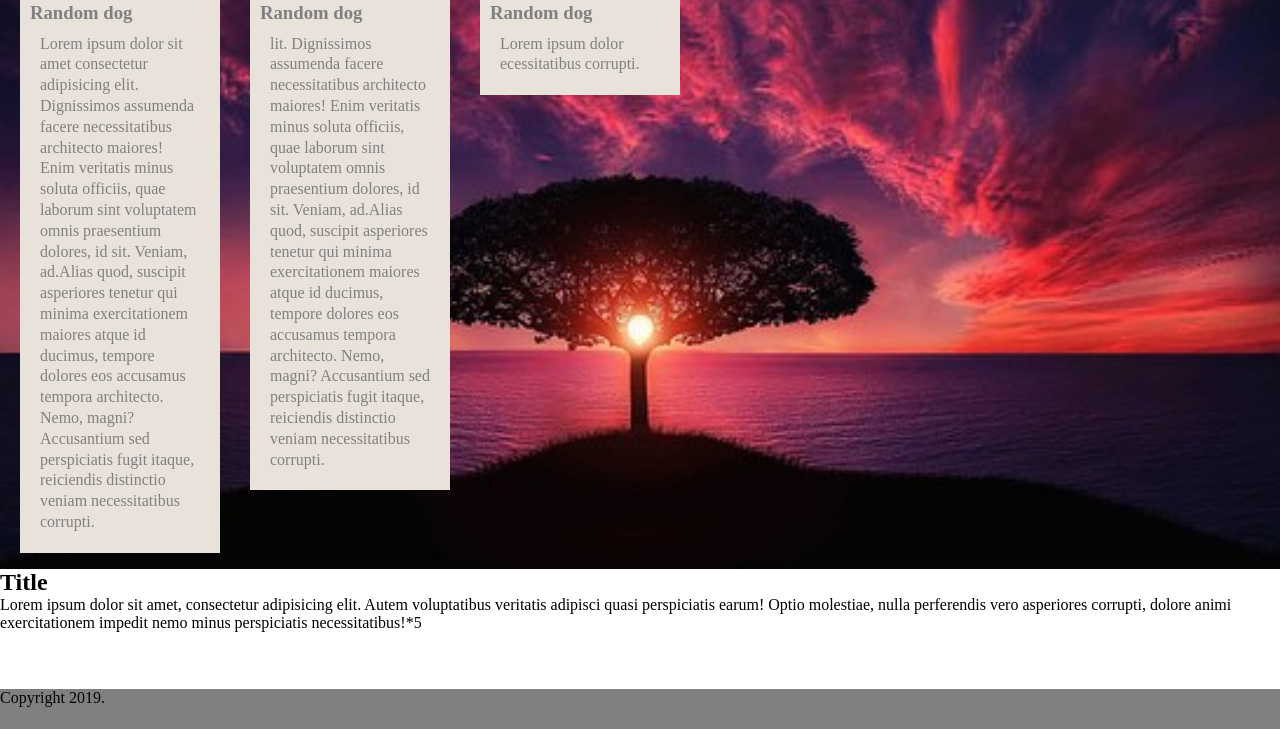
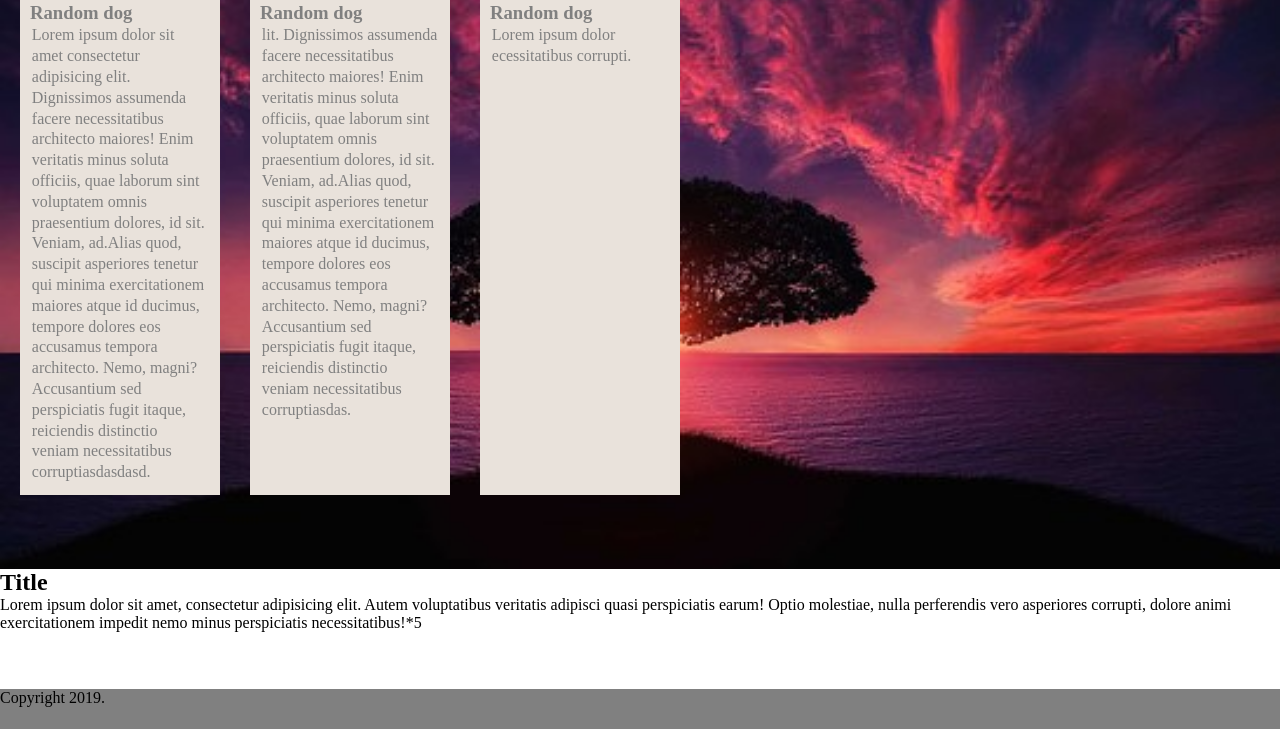
Before and after one commit to khazaddoom/Daily-CSS-Learning, a plain HTML site: page index.html in a window 1280 px wide. Shown: the part 191-920 px from the top of the page. Drawn offline with Linux system fonts and the light colour scheme.

Commit message:
more learning

```diff
--- a/index.html
+++ b/index.html
@@ -20,7 +20,7 @@
                     Random dog
                 </h3>
                 <p class="testimonial__description">
-                    Lorem ipsum dolor sit amet consectetur adipisicing elit. Dignissimos assumenda facere necessitatibus architecto maiores! Enim veritatis minus soluta officiis, quae laborum sint voluptatem omnis praesentium dolores, id sit. Veniam, ad.Alias quod, suscipit asperiores tenetur qui minima exercitationem maiores atque id ducimus, tempore dolores eos accusamus tempora architecto. Nemo, magni? Accusantium sed perspiciatis fugit itaque, reiciendis distinctio veniam necessitatibus corrupti.
+                    Lorem ipsum dolor sit amet consectetur adipisicing elit. Dignissimos assumenda facere necessitatibus architecto maiores! Enim veritatis minus soluta officiis, quae laborum sint voluptatem omnis praesentium dolores, id sit. Veniam, ad.Alias quod, suscipit asperiores tenetur qui minima exercitationem maiores atque id ducimus, tempore dolores eos accusamus tempora architecto. Nemo, magni? Accusantium sed perspiciatis fugit itaque, reiciendis distinctio veniam necessitatibus corruptiasdasdasd.
                 </p>
             </div>
 
@@ -30,7 +30,7 @@
                     Random dog
                 </h3>
                 <p class="testimonial__description">
-                 lit. Dignissimos assumenda facere necessitatibus architecto maiores! Enim veritatis minus soluta officiis, quae laborum sint voluptatem omnis praesentium dolores, id sit. Veniam, ad.Alias quod, suscipit asperiores tenetur qui minima exercitationem maiores atque id ducimus, tempore dolores eos accusamus tempora architecto. Nemo, magni? Accusantium sed perspiciatis fugit itaque, reiciendis distinctio veniam necessitatibus corrupti.
+                 lit. Dignissimos assumenda facere necessitatibus architecto maiores! Enim veritatis minus soluta officiis, quae laborum sint voluptatem omnis praesentium dolores, id sit. Veniam, ad.Alias quod, suscipit asperiores tenetur qui minima exercitationem maiores atque id ducimus, tempore dolores eos accusamus tempora architecto. Nemo, magni? Accusantium sed perspiciatis fugit itaque, reiciendis distinctio veniam necessitatibus corruptiasdas.
                 </p>
             </div>
 
--- a/styles.css
+++ b/styles.css
@@ -34,6 +34,7 @@ footer {
 .testimonials {
     margin-left: 20px;
     margin-right: 20px;
+    display: flex
 }
 
 .testimonial {
@@ -52,5 +53,5 @@ footer {
 }
 
 .testimonial__description {
-    padding: 10px
+    padding: 1.8125px
 }
```
